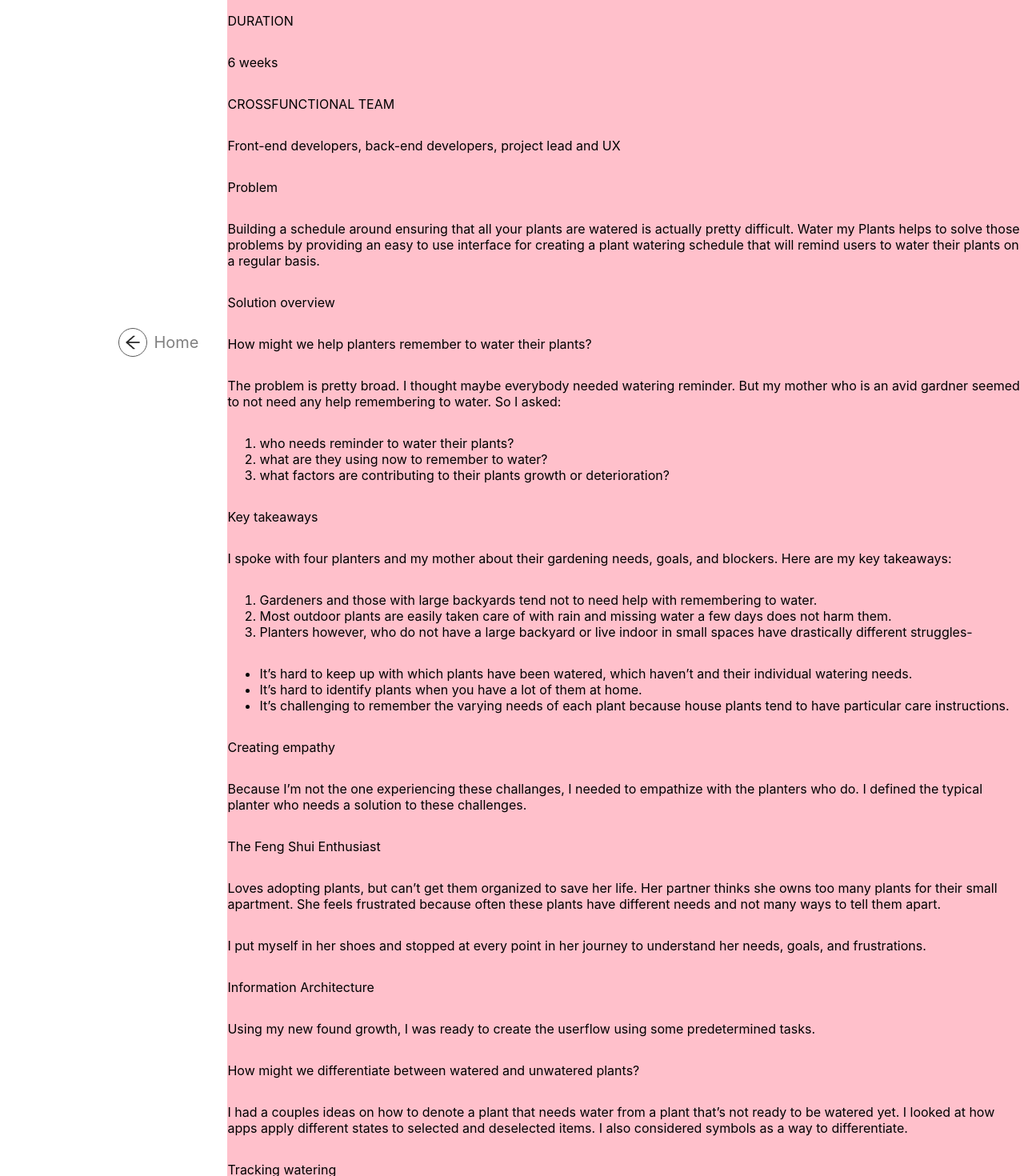
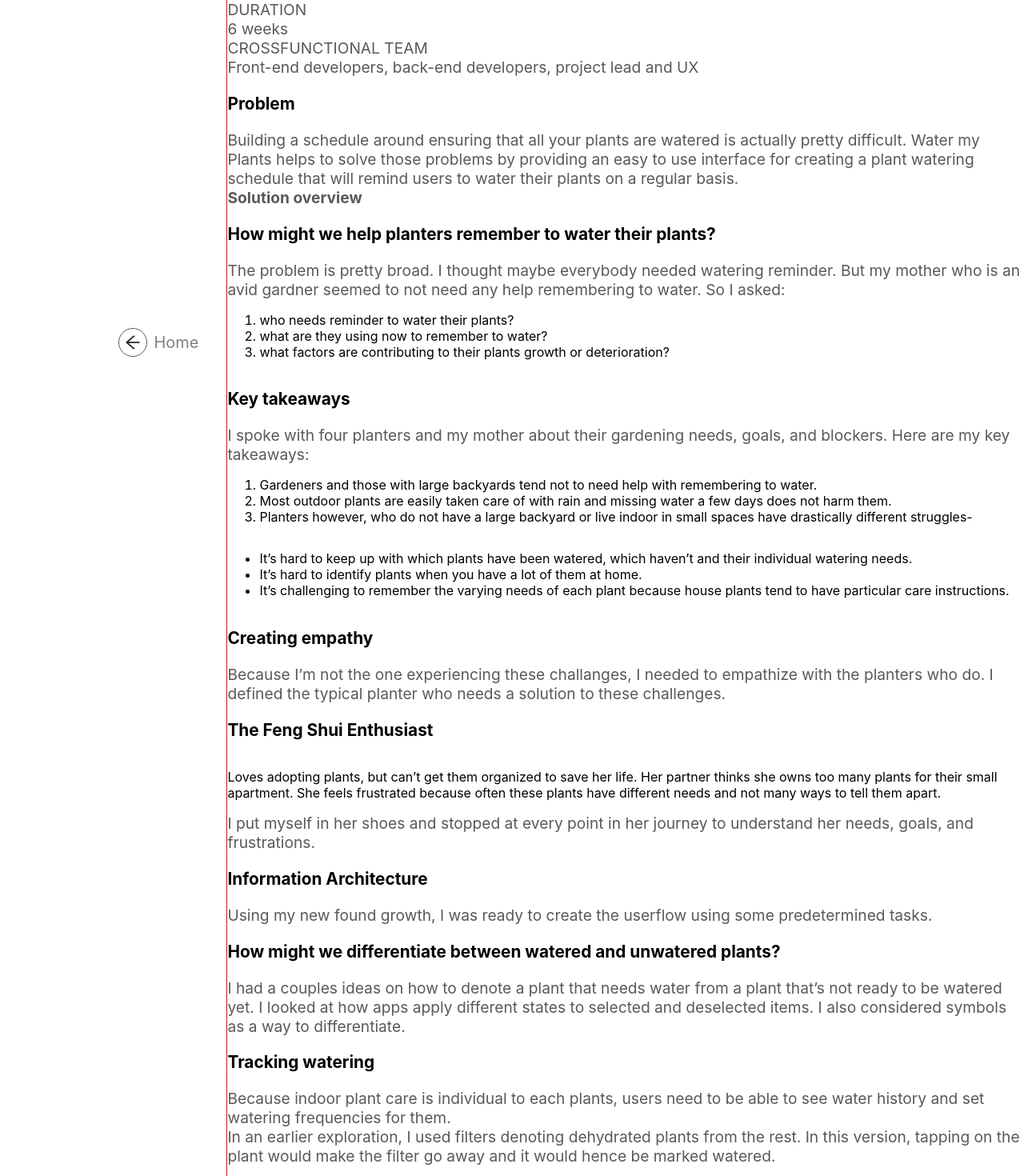
Before and after one commit to vishalicious213/mahiya, a React (Create React App) app: page / in a window 1280 px wide. Shown: the part 340-1810 px from the top of the page at 80% size. Built offline with nearby package versions, Linux system fonts and the light colour scheme.

Commit message:
updated PlantWateringApp - styling text

```diff
--- a/src/components/case-studies/PlantWateringApp.js
+++ b/src/components/case-studies/PlantWateringApp.js
@@ -12,21 +12,21 @@ function Plants() {
       <div id='case-studies'>
         <h2 id='app-title'>Plant watering app</h2>
 
-        <p>DURATION</p>
+        <p className='case-font-gray'>DURATION</p>
         <p>6 weeks</p>
-        <p>CROSSFUNCTIONAL TEAM</p>
+        <p className='case-font-gray'>CROSSFUNCTIONAL TEAM</p>
         <p>Front-end developers, back-end developers, project lead and UX</p>
 
-        <p>Problem</p>
+        <h3 className='case-section-font'>Problem</h3>
         <p>Building a schedule around ensuring that all your plants are watered is actually pretty difficult. Water my Plants helps to solve those problems by providing an easy to use interface for creating a plant watering schedule that will remind users to water their plants on a regular basis.</p>
 
-        <p>Solution overview</p>
+        <p className='case-section-font'>Solution overview</p>
         {/* <div>
           <img></img>
           <img></img>
         </div> */}
 
-        <p>How might we help planters remember to water their plants?</p>
+        <h3 className='case-section-font'>How might we help planters remember to water their plants?</h3>
         <p>The problem is pretty broad. I thought maybe everybody needed watering reminder. But my mother who is an avid gardner seemed to not need any help remembering to water. So I asked:</p>
         <ol>
           <li>who needs reminder to water their plants?</li>
@@ -34,7 +34,7 @@ function Plants() {
           <li>what factors are contributing to their plants growth or deterioration?</li>
         </ol>
 
-        <p>Key takeaways</p>
+        <h3 className='case-section-font'>Key takeaways</h3>
         <p>I spoke with four planters and my mother about their gardening needs, goals, and blockers. Here are my key takeaways:</p>
         {/* <img></img> */}
         <ol>
@@ -51,10 +51,10 @@ function Plants() {
           <li>It’s challenging to remember the varying needs of each plant because house plants tend to have particular care instructions.</li>
         </ul>
 
-        <p>Creating empathy</p>
+        <h3 className='case-section-font'>Creating empathy</h3>
         <p>Because I’m not the one experiencing these challanges, I needed to empathize with the planters who do. I defined the typical planter who needs a solution to these challenges.</p>
 
-        <p>The Feng Shui Enthusiast</p>
+        <h3 className='case-section-font'>The Feng Shui Enthusiast</h3>
         <div>
           <p>Loves adopting plants, but can’t get them organized to save her life. Her partner thinks she owns too many plants for their small apartment. She feels frustrated because often these plants have different needs and not many ways to tell them apart.</p>
           {/* <img></img> */}
@@ -63,7 +63,7 @@ function Plants() {
 
         {/* <img>chart</img> */}
 
-        <p>Information Architecture</p>
+        <h3 className='case-section-font'>Information Architecture</h3>
         <p>Using my new found growth, I was ready to create the userflow using some predetermined tasks.</p>
         {/* <div>
           <img></img>
@@ -74,7 +74,7 @@ function Plants() {
 
         {/* <img>tree diagram</img> */}
 
-        <p>How might we differentiate between watered and unwatered plants?</p>
+        <h3 className='case-section-font'>How might we differentiate between watered and unwatered plants?</h3>
         <p>I had a couples ideas on how to denote a plant that needs water from a plant that’s not ready to be watered yet. I looked at how apps apply different states to selected and deselected items. I also considered symbols as a way to differentiate.</p>
 
         {/* <div>
@@ -87,7 +87,7 @@ function Plants() {
           <img></img>
         </div> */}
 
-        <p>Tracking watering</p>
+        <h3 className='case-section-font'>Tracking watering</h3>
         <p>Because indoor plant care is individual to each plants, users need to be able to see water history and set watering frequencies for them.</p>
 
         {/* <img></img> */}
@@ -96,7 +96,7 @@ function Plants() {
 
         {/* <img></img> */}
 
-        <p>Final solution</p>
+        <h3 className='case-section-font'>Final solution</h3>
         <p>I thought if a water droplet could signify dehydration, then perhaps you could tap that plant and mark it watered. But this is where I needed to get grounded with the goal of my users: they need to see all the plants that are dehydrated at once.</p>
 
         {/* <div>
@@ -105,7 +105,7 @@ function Plants() {
           <img></img>
         </div> */}
 
-        <p>Prototype</p>
+        <h3 className='case-section-font'>Prototype</h3>
       </div>
     )
 }
--- a/src/styles/case-studies.css
+++ b/src/styles/case-studies.css
@@ -1,7 +1,14 @@
 #case-studies {
     display: flex;
     flex-direction: column;
-    background: pink;
+    outline: 1px solid red;
+}
+
+#case-studies > p {
+    font: raleway;
+    font-size: 1.2rem;
+    color: var(--text-color);
+    margin: 0;
 }
 
 #app-title {
@@ -12,3 +19,18 @@
     color: #531DAB;
 
 }
+
+.case-font {
+    font: raleway;
+    font-size: 1.2rem;
+}
+
+.case-font-gray {
+    color: #8C8C8C;
+}
+
+.case-section-font {
+    font: raleway;
+    font-size: 1.3rem;
+    font-weight: 700;
+}
```
